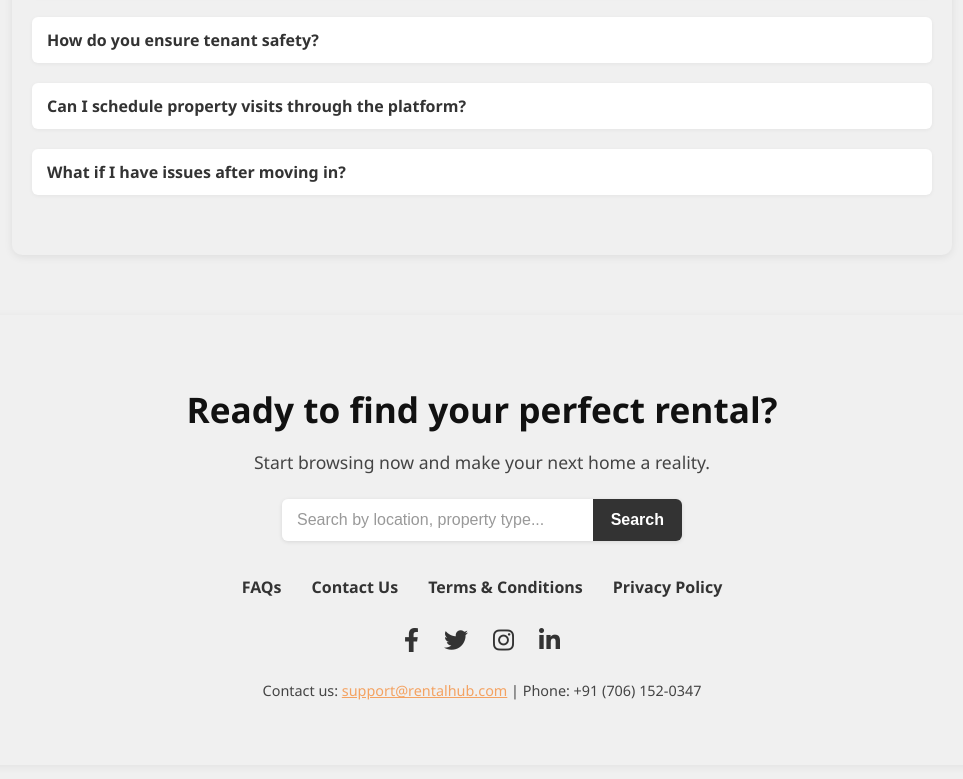
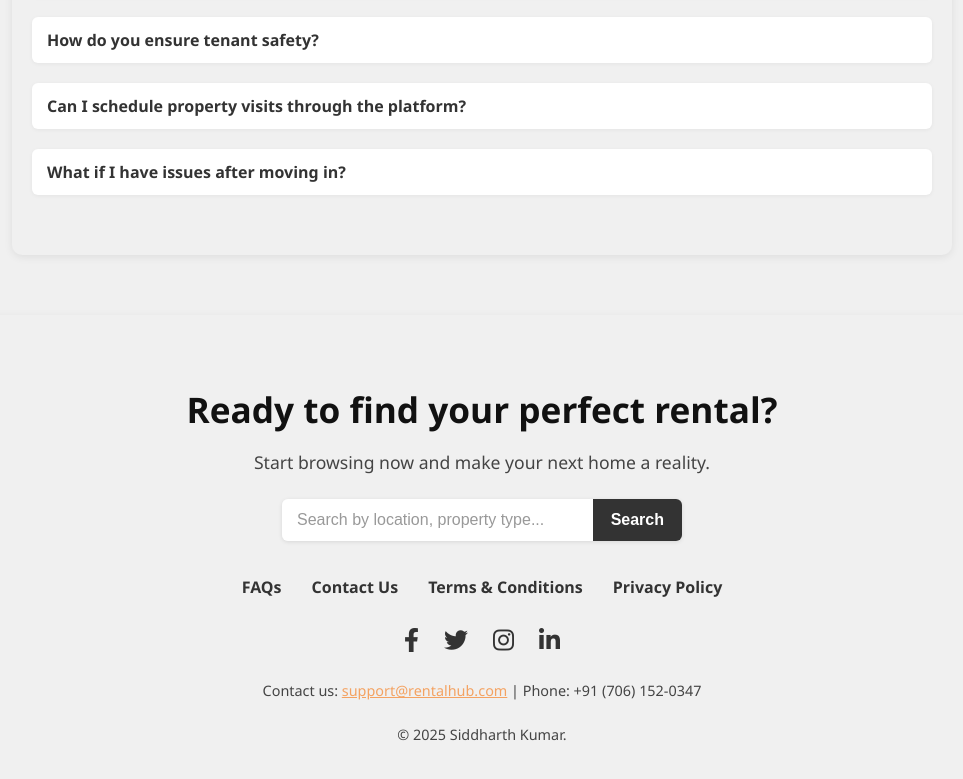
Before and after one commit to SiddharthKumar241/Apna__Adda, a website: page frontend/Homepage.html in a window 1280 px wide. Shown: the part 3704-4483 px from the top of the page, without its empty margins (158-1121 px from the left). Drawn offline with Linux system fonts and the light colour scheme; no server answers.

Commit message:
Update Homepage.html

```diff
--- a/frontend/Homepage.html
+++ b/frontend/Homepage.html
@@ -286,6 +286,7 @@
       Contact us: <a href="mailto:support@rentalhub.com" style="color: #f4a261;">support@rentalhub.com</a> | Phone: +91
       (706) 152-0347
     </p>
+    <p style="margin-top: 25px; font-size: 0.9rem;">© 2025 Siddharth Kumar.</p>
   </section>
   <script>
     fetch('/session-info')
```
